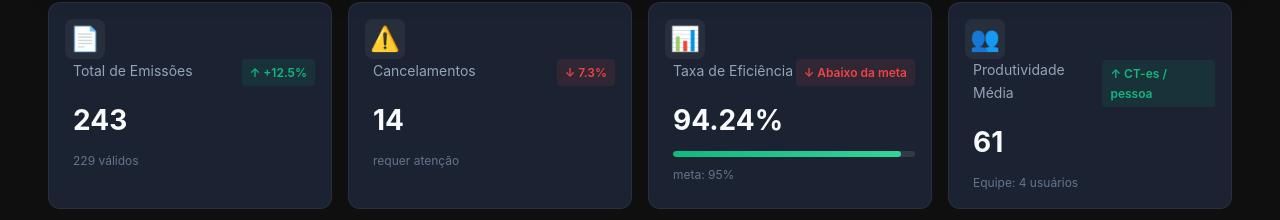
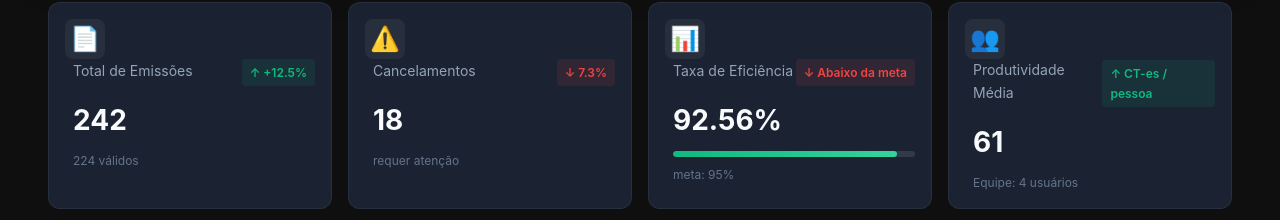
Before and after one commit to nathanbarretosilveira-dev/dash, a React (Vite) app: page / in a window 1280 px wide. Shown: the part 253-473 px from the top of the page. Built offline with nearby package versions, Linux system fonts and the light colour scheme.

Commit message:
Update dashboard.jsx

```diff
--- a/src/components/dashboard.jsx
+++ b/src/components/dashboard.jsx
@@ -18,61 +18,61 @@ const filteredData = useMemo(() => {
   if (activeFilter === 'semana') diasFiltrados = getSemana(diasFiltrados);
 
   const periodo = somarPeriodo(diasFiltrados);
-
   const totalOriginal = rawData.resumo?.total_emissoes || 1;
   const fatorPeriodo = periodo.emissoes / totalOriginal;
 
-  /* =========================
-     USUÁRIOS (ESCALADOS)
-     ========================= */
+  // 1. Primeiro, filtramos e escalamos os usuários (como você já fazia)
   const usuariosFiltrados = (rawData.emissoes_por_usuario || [])
-    .filter(u =>
-      u.nome.toLowerCase().includes(userFilter.toLowerCase())
-    )
+    .filter(u => u.nome.toLowerCase().includes(userFilter.toLowerCase()))
     .map(u => ({
       ...u,
       emissoes: Math.round(u.emissoes * fatorPeriodo)
     }));
 
   const cancelamentosUsuarios = (rawData.cancelamentos_por_usuario || [])
-    .filter(u =>
-      u.nome.toLowerCase().includes(userFilter.toLowerCase())
-    )
+    .filter(u => u.nome.toLowerCase().includes(userFilter.toLowerCase()))
     .map(u => ({
       ...u,
       total: Math.round(u.total * fatorPeriodo)
     }));
 
-  /* =========================
-     TURNO (ESCALADO)
-     ========================= */
+  // 2. AGORA A CHAVE: Recalculamos os totais baseados apenas nos usuários que restaram no filtro
+  const totalEmissoesFiltradas = usuariosFiltrados.reduce((acc, curr) => acc + curr.emissoes, 0);
+  const totalCancelamentosFiltrados = cancelamentosUsuarios.reduce((acc, curr) => acc + curr.total, 0);
+
+  // 3. Para o Turno, se houver filtro de usuário, precisamos de uma lógica proporcional
+  // ou manter o fator. Para ser preciso, o ideal é que o turno também venha dos usuários,
+  // mas como o JSON costuma ser separado, aplicamos a proporção do filtro sobre o turno:
+  const proporcaoFiltroUsuario = userFilter
+    ? totalEmissoesFiltradas / (periodo.emissoes || 1)
+    : 1;
+
   const turno = {
     antes_14h: Math.round(
-      (rawData.emissoes_por_turno?.antes_14h || 0) * fatorPeriodo
+      (rawData.emissoes_por_turno?.antes_14h || 0) * fatorPeriodo * proporcaoFiltroUsuario
     ),
     depois_14h: Math.round(
-      (rawData.emissoes_por_turno?.depois_14h || 0) * fatorPeriodo
+      (rawData.emissoes_por_turno?.depois_14h || 0) * fatorPeriodo * proporcaoFiltroUsuario
     )
   };
 
   return {
     resumo: {
-      total_emissoes: periodo.emissoes,
-      total_cancelamentos: periodo.cancelamentos,
+      total_emissoes: totalEmissoesFiltradas,
+      total_cancelamentos: totalCancelamentosFiltrados,
       taxa_eficiencia:
-        periodo.emissoes > 0
-          ? ((periodo.emissoes - periodo.cancelamentos) / periodo.emissoes) * 100
+        totalEmissoesFiltradas > 0
+          ? ((totalEmissoesFiltradas - totalCancelamentosFiltrados) / totalEmissoesFiltradas) * 100
           : 0,
       produtividade_media:
         usuariosFiltrados.length > 0
-          ? Math.round(periodo.emissoes / usuariosFiltrados.length)
+          ? Math.round(totalEmissoesFiltradas / usuariosFiltrados.length)
           : 0
     },
-
     emissoes_por_usuario: usuariosFiltrados,
     cancelamentos_por_usuario: cancelamentosUsuarios,
     volume_por_turno: turno,
-    timeline: rawData.timeline_operacao
+    timeline: rawData.timeline_operacao // A timeline geralmente é global da frota, mas se quiser filtrar, precisaria de dados por usuário nela também.
   };
 }, [activeFilter, userFilter, rawData]);
 
```
